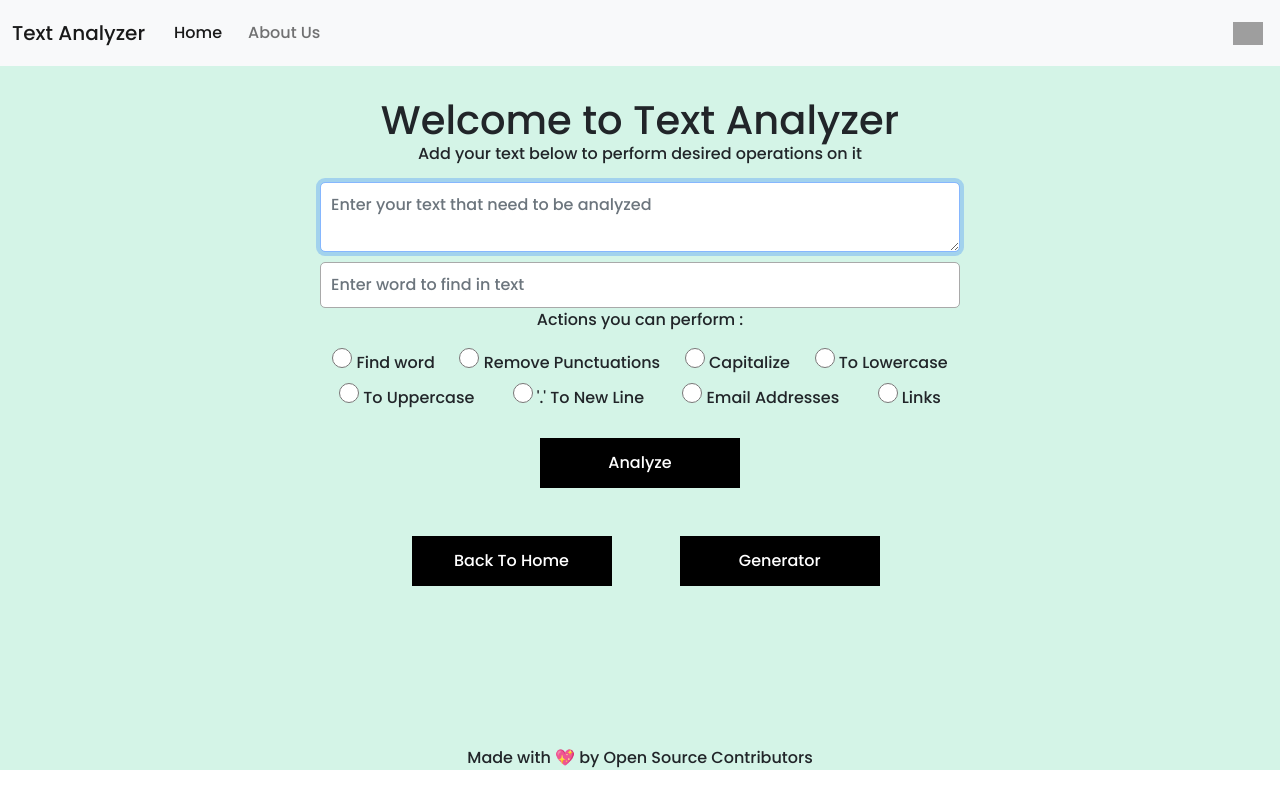
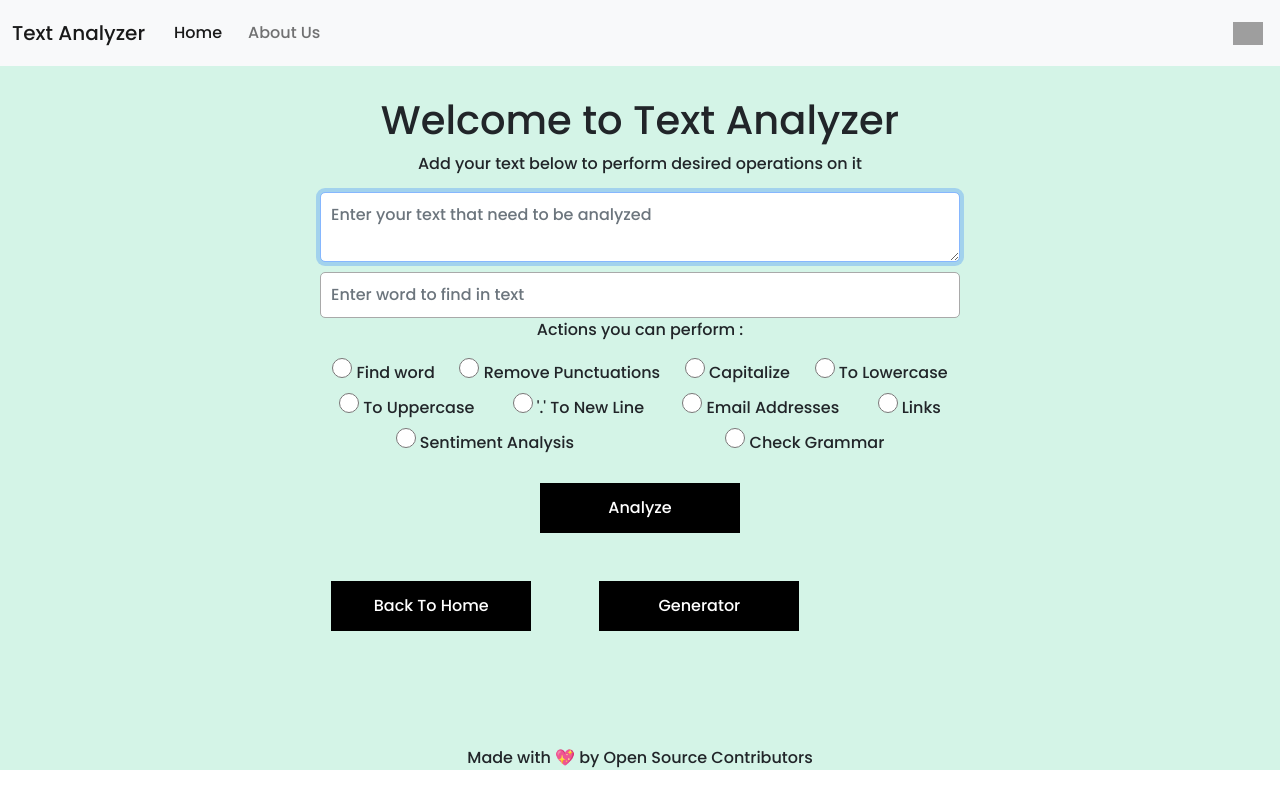
Before and after one commit to rockingrohit9639/TextAnalyzer, a Django app: page /index in a window 1280 px wide. Run offline with Django 3.2, Linux system fonts and the light colour scheme; some libraries are stand-ins or nearby versions; grey boxes are pictures that could not be loaded.

Commit message:
Update index.html

```diff
--- a/templates/index.html
+++ b/templates/index.html
@@ -1,13 +1,16 @@
-
 {% extends 'base.html' %}
 
 {% load static %}
 
+{% block content %}
 
-    {% block content %}
+<link rel="stylesheet" href="{% static 'css/index.css' %}">
+
+<section class="analyze-section">
 
     <h1 class="header" style="text-align: center;">Welcome to Text Analyzer</h1>
     <p style="text-align: center;">Add your text below to perform desired operations on it</p>
+
     <form action="/analyze" method="POST">{% csrf_token %}
         <textarea  id="text" name="text" class="form-control input-field" autofocus=true placeholder="Enter your text that need to be analyzed"></textarea>
 
@@ -54,12 +57,28 @@
                 <label class="form-label" for="Links">Links</label>
             </div>
 
+            <div class="buttons">
+                <input class="form-input" type="radio" value="Sentiment" id="Sentiment"
+                 name="option">
+                <label class="form-label" for="Sentiment">Sentiment Analysis</label>
+            </div>
+            <div class="buttons">
+                <input class="form-input" type="radio" value="grammar" id="grammar"
+                 name="option">
+                <label class="form-label" for="grammar">Check Grammar</label>
+            </div>
+
         </div>
         <button type="submit">Analyze</button>
     </form>
+
     <div id="container">
         <a href="/"><button id="btns">Back To Home</button></a>
         <a href="/index2"><button id="btns2"> Generator </button></a>
     </div>
 
+</section>
+
+
+
 {% endblock %}
```
Lines whose indentation alone changed are shown as unchanged.
